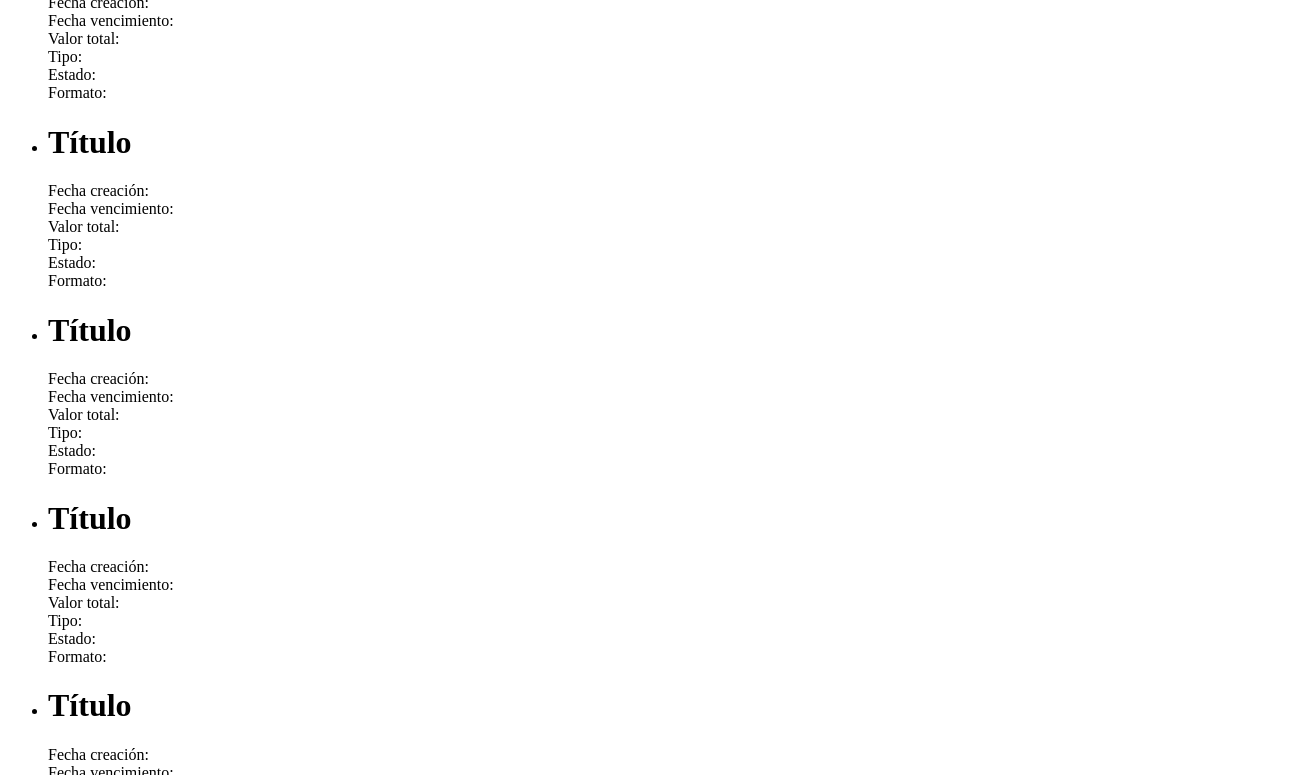
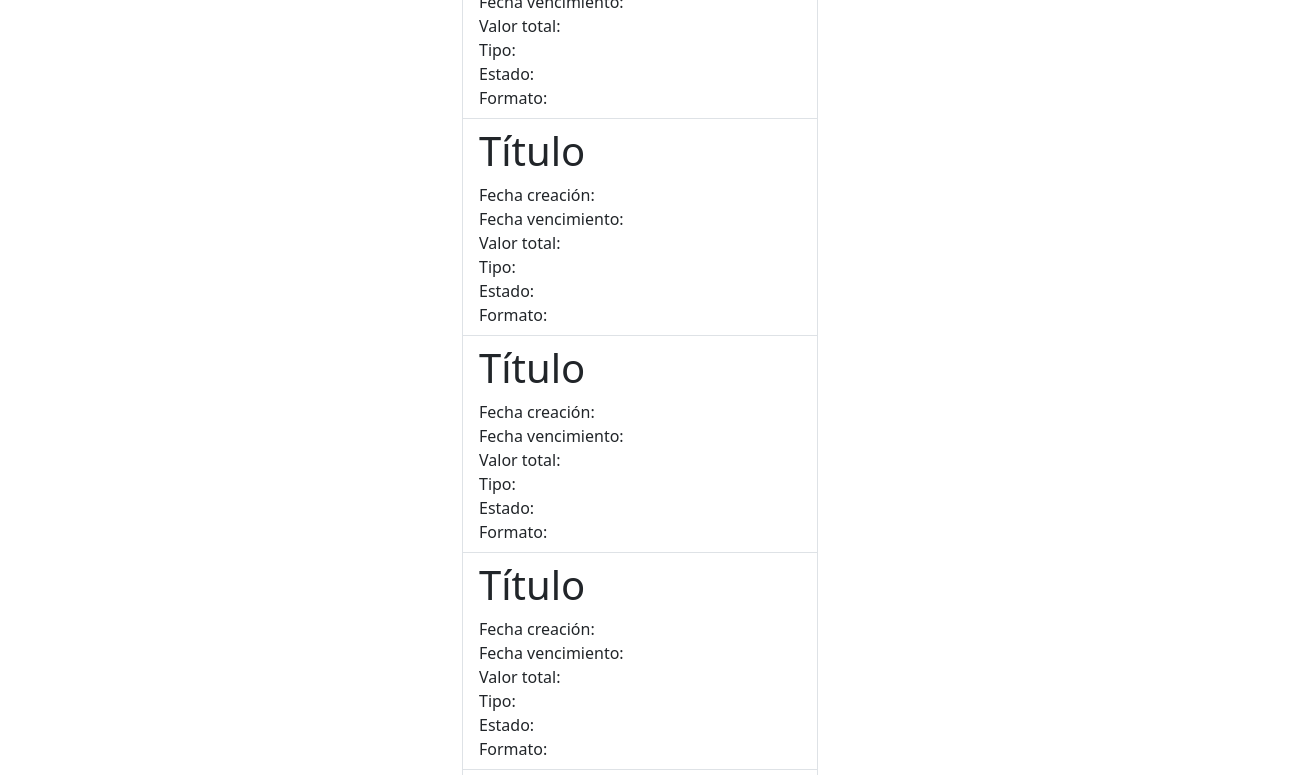
Before and after one commit to GabyHaRa/ACSE, a website: page html/buscar.html in a window 1280 px wide. Shown: the part 745-1520 px from the top of the page, 1312 px wide, since content can reach past the window. Drawn offline with nearby package versions, Linux system fonts and the light colour scheme.

Commit message:
Conexión Bootstrap buscar.html

```diff
--- a/html/buscar.html
+++ b/html/buscar.html
@@ -1,10 +1,10 @@
 <!DOCTYPE html>
-<html lang="en">
+<html lang="es">
 <head>
     <meta charset="UTF-8">
     <meta name="viewport" content="width=device-width, initial-scale=1.0">
     <title>buscar</title>
-    <link rel="stylesheet" href="styles.css"/>
+    <link href="https://cdn.jsdelivr.net/npm/bootstrap@5.3.0/dist/css/bootstrap.min.css" rel="stylesheet">
 </head>
 <body class="p-5">
 
@@ -250,6 +250,9 @@
         </div>
     </div>
 
-    <script src="node_modules/bootstrap/dist/js/bootstrap.min.js"></script>
+    <!-- Bootstrap JS -->
+    <script src="https://cdn.jsdelivr.net/npm/bootstrap@5.3.0/dist/js/bootstrap.bundle.min.js"></script>
+    <!-- Bootstrap Icons -->
+    <link href="https://cdn.jsdelivr.net/npm/bootstrap-icons/font/bootstrap-icons.css" rel="stylesheet">
 </body>
 </html>
```
